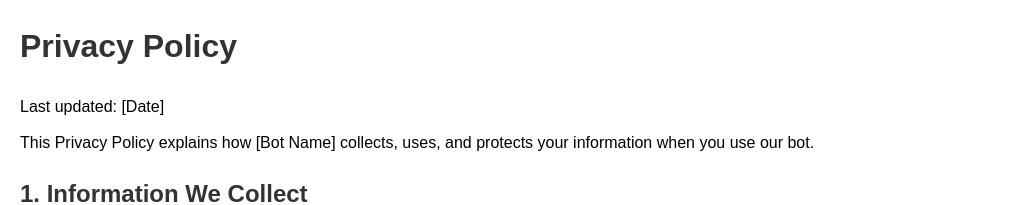
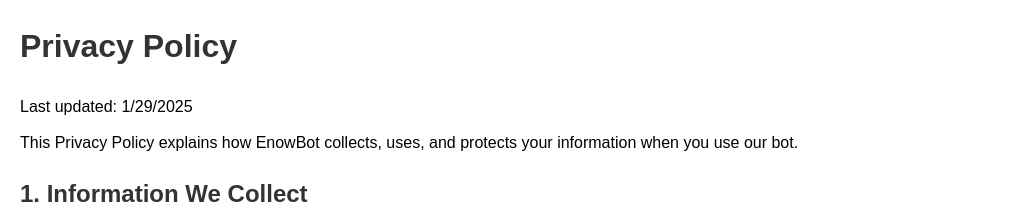
Before and after one commit to enowdev/enowbot-legal, a plain HTML site: page privacy-policy.html in a window 1280 px wide. Shown: the top 205 px of the page, without its empty margins (0-1012 px from the left). Drawn offline with Linux system fonts and the light colour scheme.

Commit message:
Update privacy-policy.html

```diff
--- a/privacy-policy.html
+++ b/privacy-policy.html
@@ -21,8 +21,8 @@
 </head>
 <body>
     <h1>Privacy Policy</h1>
-    <p>Last updated: [Date]</p>
-    <p>This Privacy Policy explains how [Bot Name] collects, uses, and protects your information when you use our bot.</p>
+    <p>Last updated: 1/29/2025</p>
+    <p>This Privacy Policy explains how EnowBot collects, uses, and protects your information when you use our bot.</p>
 
     <h2>1. Information We Collect</h2>
     <p>We may collect the following types of information:</p>
```
